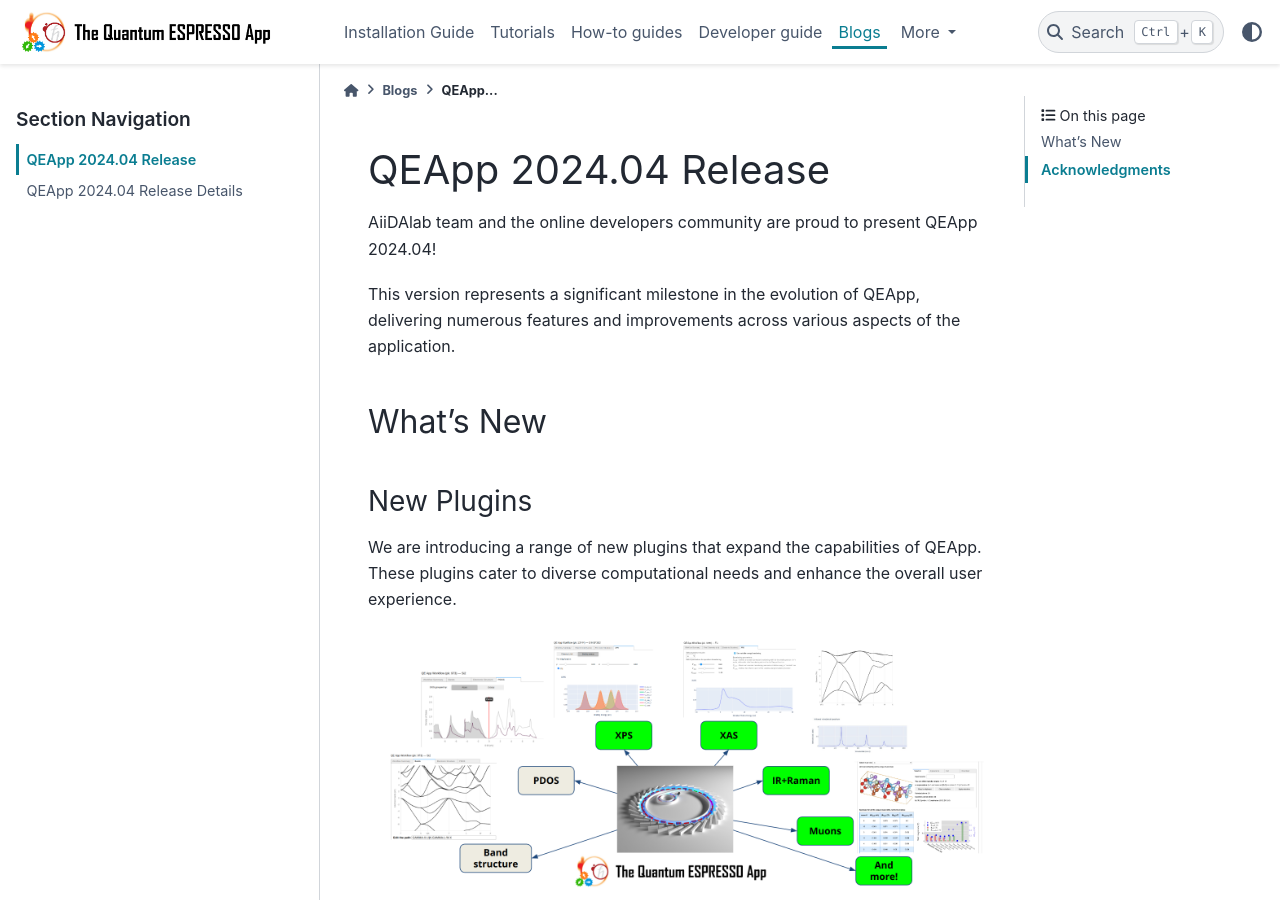
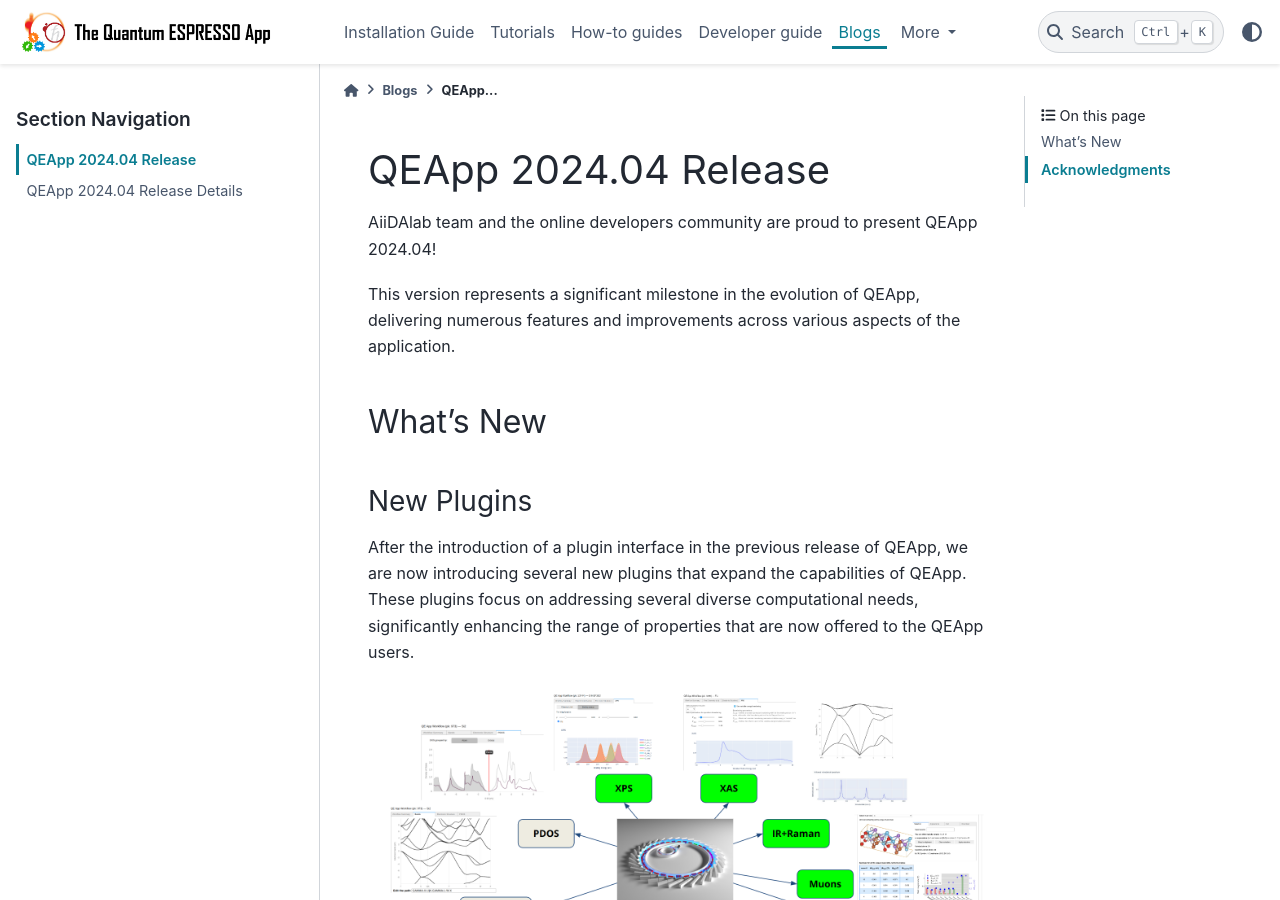
Before and after one commit to aiidalab/aiidalab-qe, a Sphinx documentation site: the page built from docs/source/blogs/release_202404.rst, in a window 1280 px wide and 900 px high. Built offline with Sphinx 7.4.7 and the PyData theme 0.15.4, drawn with Linux system fonts in a browser that asks for light colours.

Commit message:
Update docs/source/blogs/release_202404.rst
Co-authored-by: Giovanni Pizzi <gio.piz@gmail.com>

```diff
--- a/docs/source/blogs/release_202404.rst
+++ b/docs/source/blogs/release_202404.rst
@@ -13,8 +13,8 @@
 
 New Plugins
 ----------------------
-We are introducing a range of new plugins that expand the capabilities of QEApp.
-These plugins cater to diverse computational needs and enhance the overall user experience.
+After the introduction of a plugin interface in the previous release of QEApp, we are now introducing several new plugins that expand the capabilities of QEApp.
+These plugins focus on addressing several diverse computational needs, significantly enhancing the range of properties that are now offered to the QEApp users.
 
 .. figure:: /_static/images/qeapp_release_202404_plugins.png
    :align: center
```
